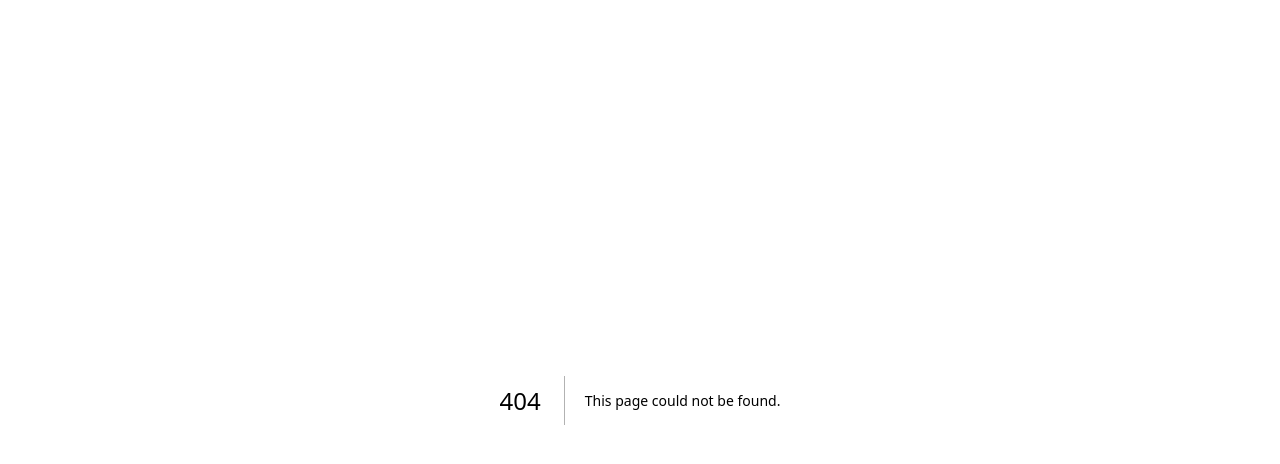
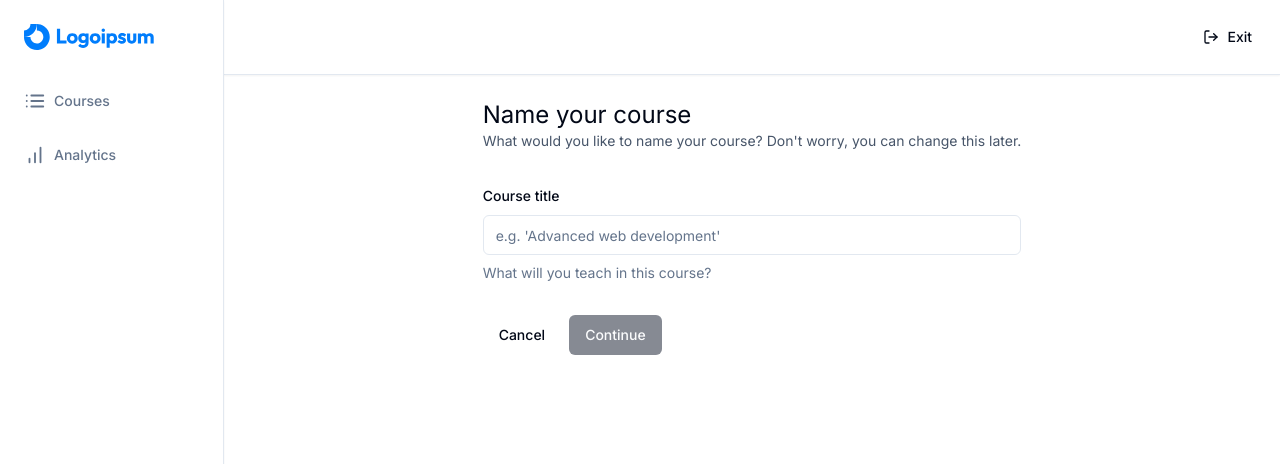
Before and after one commit to baranovaksenia/learning-platform, a Next.js app: page /teacher/create in a window 1280 px wide. Before the commit this address had no page. Shown: the top 464 px of the page. Built offline with nearby package versions, Linux system fonts and the light colour scheme.

Commit message:
add create course page and prisma schema

```diff
--- a/app/(dashboard)/(routes)/teacher/courses/page.tsx
+++ b/app/(dashboard)/(routes)/teacher/courses/page.tsx
@@ -1,5 +1,14 @@
+import { Button } from '@/components/ui/button'
+import Link from 'next/link'
+
 const CourserPage = () => {
-	return <div>CourserPage</div>
+	return (
+		<div className='p-6'>
+			<Link href='/teacher/create'>
+				<Button>New Course</Button>
+			</Link>
+		</div>
+	)
 }
 
 export default CourserPage
--- /dev/null
+++ b/app/(dashboard)/(routes)/teacher/create/page.tsx
@@ -0,0 +1,101 @@
+'use client'
+
+import { Button } from '@/components/ui/button'
+import {
+	Form,
+	FormControl,
+	FormDescription,
+	FormField,
+	FormItem,
+	FormLabel,
+	FormMessage,
+} from '@/components/ui/form'
+import { Input } from '@/components/ui/input'
+import { zodResolver } from '@hookform/resolvers/zod'
+import axios from 'axios'
+import Link from 'next/link'
+import { useRouter } from 'next/navigation'
+import { useForm } from 'react-hook-form'
+import { toast } from 'react-hot-toast'
+import * as z from 'zod'
+
+const formSchema = z.object({
+	title: z.string().nonempty({ message: 'Title is required' }),
+})
+const CreateCoursePage = () => {
+	const router = useRouter()
+
+	const form = useForm<z.infer<typeof formSchema>>({
+		resolver: zodResolver(formSchema),
+		defaultValues: {
+			title: '',
+		},
+	})
+
+	const onSubmit = async (values: z.infer<typeof formSchema>) => {
+		// console.log(values)
+		// send request to API
+		try {
+			const response = await axios.post('/api/courses', values)
+			router.push(`/teacher/courses/${response.data.id}`)
+		} catch (error) {
+			toast.error(`Something went wrong. Please try again.`)
+		}
+	}
+
+	// const isSubmitting = form.formState.isSubmitting
+	// const isValid = form.formState.isValid
+	const { isSubmitting, isValid } = form.formState
+
+	return (
+		<div className='max-w-5xl mx-auto flex md:flex-center md:justify-center h-full p-6 '>
+			<div>
+				<h1 className='text-2xl'>Name your course</h1>
+				<p className='text-sm text-slate-600'>
+					What would you like to name your course? Don&apos;t worry, you can
+					change this later.
+				</p>
+				<Form {...form}>
+					<form
+						onSubmit={form.handleSubmit(onSubmit)}
+						className='space-y-8 mt-8'
+					>
+						<FormField
+							control={form.control}
+							name='title'
+							render={({ field }) => (
+								<FormItem>
+									<FormLabel>Course title</FormLabel>
+									<FormControl>
+										<Input
+											disabled={isSubmitting}
+											placeholder="e.g. 'Advanced web development'"
+											// do not have to write onChange={field.onChange}, onBlur={field.onBlur}, value={field.value}
+											{...field}
+										/>
+									</FormControl>
+									<FormDescription>
+										What will you teach in this course?
+									</FormDescription>
+									<FormMessage />
+								</FormItem>
+							)}
+						/>
+						<div className='flex items-center gap-x-2'>
+							<Link href='/'>
+								<Button type='button' variant='ghost'>
+									Cancel
+								</Button>
+							</Link>
+							<Button type='submit' disabled={!isValid || isSubmitting}>
+								Continue
+							</Button>
+						</div>
+					</form>
+				</Form>
+			</div>
+		</div>
+	)
+}
+
+export default CreateCoursePage
--- a/app/layout.tsx
+++ b/app/layout.tsx
@@ -1,8 +1,8 @@
+import { ToasterProvider } from '@/components/providers/toaster-provider'
 import { ClerkProvider } from '@clerk/nextjs'
 import type { Metadata } from 'next'
 import { Inter } from 'next/font/google'
 import './globals.css'
-
 const inter = Inter({ subsets: ['latin'] })
 
 export const metadata: Metadata = {
@@ -18,7 +18,10 @@
 	return (
 		<ClerkProvider>
 			<html lang='en'>
-				<body className={inter.className}>{children}</body>
+				<body className={inter.className}>
+					<ToasterProvider />
+					{children}
+				</body>
 			</html>
 		</ClerkProvider>
 	)
--- /dev/null
+++ b/components/providers/toaster-provider.tsx
@@ -0,0 +1,7 @@
+'use client'
+
+import { Toaster } from 'react-hot-toast'
+
+export const ToasterProvider = () => {
+	return <Toaster />
+}
--- /dev/null
+++ b/components/ui/form.tsx
@@ -0,0 +1,176 @@
+import * as React from "react"
+import * as LabelPrimitive from "@radix-ui/react-label"
+import { Slot } from "@radix-ui/react-slot"
+import {
+  Controller,
+  ControllerProps,
+  FieldPath,
+  FieldValues,
+  FormProvider,
+  useFormContext,
+} from "react-hook-form"
+
+import { cn } from "@/lib/utils"
+import { Label } from "@/components/ui/label"
+
+const Form = FormProvider
+
+type FormFieldContextValue<
+  TFieldValues extends FieldValues = FieldValues,
+  TName extends FieldPath<TFieldValues> = FieldPath<TFieldValues>
+> = {
+  name: TName
+}
+
+const FormFieldContext = React.createContext<FormFieldContextValue>(
+  {} as FormFieldContextValue
+)
+
+const FormField = <
+  TFieldValues extends FieldValues = FieldValues,
+  TName extends FieldPath<TFieldValues> = FieldPath<TFieldValues>
+>({
+  ...props
+}: ControllerProps<TFieldValues, TName>) => {
+  return (
+    <FormFieldContext.Provider value={{ name: props.name }}>
+      <Controller {...props} />
+    </FormFieldContext.Provider>
+  )
+}
+
+const useFormField = () => {
+  const fieldContext = React.useContext(FormFieldContext)
+  const itemContext = React.useContext(FormItemContext)
+  const { getFieldState, formState } = useFormContext()
+
+  const fieldState = getFieldState(fieldContext.name, formState)
+
+  if (!fieldContext) {
+    throw new Error("useFormField should be used within <FormField>")
+  }
+
+  const { id } = itemContext
+
+  return {
+    id,
+    name: fieldContext.name,
+    formItemId: `${id}-form-item`,
+    formDescriptionId: `${id}-form-item-description`,
+    formMessageId: `${id}-form-item-message`,
+    ...fieldState,
+  }
+}
+
+type FormItemContextValue = {
+  id: string
+}
+
+const FormItemContext = React.createContext<FormItemContextValue>(
+  {} as FormItemContextValue
+)
+
+const FormItem = React.forwardRef<
+  HTMLDivElement,
+  React.HTMLAttributes<HTMLDivElement>
+>(({ className, ...props }, ref) => {
+  const id = React.useId()
+
+  return (
+    <FormItemContext.Provider value={{ id }}>
+      <div ref={ref} className={cn("space-y-2", className)} {...props} />
+    </FormItemContext.Provider>
+  )
+})
+FormItem.displayName = "FormItem"
+
+const FormLabel = React.forwardRef<
+  React.ElementRef<typeof LabelPrimitive.Root>,
+  React.ComponentPropsWithoutRef<typeof LabelPrimitive.Root>
+>(({ className, ...props }, ref) => {
+  const { error, formItemId } = useFormField()
+
+  return (
+    <Label
+      ref={ref}
+      className={cn(error && "text-destructive", className)}
+      htmlFor={formItemId}
+      {...props}
+    />
+  )
+})
+FormLabel.displayName = "FormLabel"
+
+const FormControl = React.forwardRef<
+  React.ElementRef<typeof Slot>,
+  React.ComponentPropsWithoutRef<typeof Slot>
+>(({ ...props }, ref) => {
+  const { error, formItemId, formDescriptionId, formMessageId } = useFormField()
+
+  return (
+    <Slot
+      ref={ref}
+      id={formItemId}
+      aria-describedby={
+        !error
+          ? `${formDescriptionId}`
+          : `${formDescriptionId} ${formMessageId}`
+      }
+      aria-invalid={!!error}
+      {...props}
+    />
+  )
+})
+FormControl.displayName = "FormControl"
+
+const FormDescription = React.forwardRef<
+  HTMLParagraphElement,
+  React.HTMLAttributes<HTMLParagraphElement>
+>(({ className, ...props }, ref) => {
+  const { formDescriptionId } = useFormField()
+
+  return (
+    <p
+      ref={ref}
+      id={formDescriptionId}
+      className={cn("text-sm text-muted-foreground", className)}
+      {...props}
+    />
+  )
+})
+FormDescription.displayName = "FormDescription"
+
+const FormMessage = React.forwardRef<
+  HTMLParagraphElement,
+  React.HTMLAttributes<HTMLParagraphElement>
+>(({ className, children, ...props }, ref) => {
+  const { error, formMessageId } = useFormField()
+  const body = error ? String(error?.message) : children
+
+  if (!body) {
+    return null
+  }
+
+  return (
+    <p
+      ref={ref}
+      id={formMessageId}
+      className={cn("text-sm font-medium text-destructive", className)}
+      {...props}
+    >
+      {body}
+    </p>
+  )
+})
+FormMessage.displayName = "FormMessage"
+
+export {
+  useFormField,
+  Form,
+  FormItem,
+  FormLabel,
+  FormControl,
+  FormDescription,
+  FormMessage,
+  FormField,
+}
--- /dev/null
+++ b/components/ui/input.tsx
@@ -0,0 +1,25 @@
+import * as React from "react"
+
+import { cn } from "@/lib/utils"
+
+export interface InputProps
+  extends React.InputHTMLAttributes<HTMLInputElement> {}
+
+const Input = React.forwardRef<HTMLInputElement, InputProps>(
+  ({ className, type, ...props }, ref) => {
+    return (
+      <input
+        type={type}
+        className={cn(
+          "flex h-10 w-full rounded-md border border-input bg-background px-3 py-2 text-sm ring-offset-background file:border-0 file:bg-transparent file:text-sm file:font-medium placeholder:text-muted-foreground focus-visible:outline-none focus-visible:ring-2 focus-visible:ring-ring focus-visible:ring-offset-2 disabled:cursor-not-allowed disabled:opacity-50",
+          className
+        )}
+        ref={ref}
+        {...props}
+      />
+    )
+  }
+)
+Input.displayName = "Input"
+
+export { Input }
--- /dev/null
+++ b/components/ui/label.tsx
@@ -0,0 +1,26 @@
+"use client"
+
+import * as React from "react"
+import * as LabelPrimitive from "@radix-ui/react-label"
+import { cva, type VariantProps } from "class-variance-authority"
+
+import { cn } from "@/lib/utils"
+
+const labelVariants = cva(
+  "text-sm font-medium leading-none peer-disabled:cursor-not-allowed peer-disabled:opacity-70"
+)
+
+const Label = React.forwardRef<
+  React.ElementRef<typeof LabelPrimitive.Root>,
+  React.ComponentPropsWithoutRef<typeof LabelPrimitive.Root> &
+    VariantProps<typeof labelVariants>
+>(({ className, ...props }, ref) => (
+  <LabelPrimitive.Root
+    ref={ref}
+    className={cn(labelVariants(), className)}
+    {...props}
+  />
+))
+Label.displayName = LabelPrimitive.Root.displayName
+
+export { Label }
```
Also changed, not shown: lib/db.ts (added, +11 -0 lines), package.json (+12 -1 lines), 2 other files (tests, documents, lock files or other folders).
